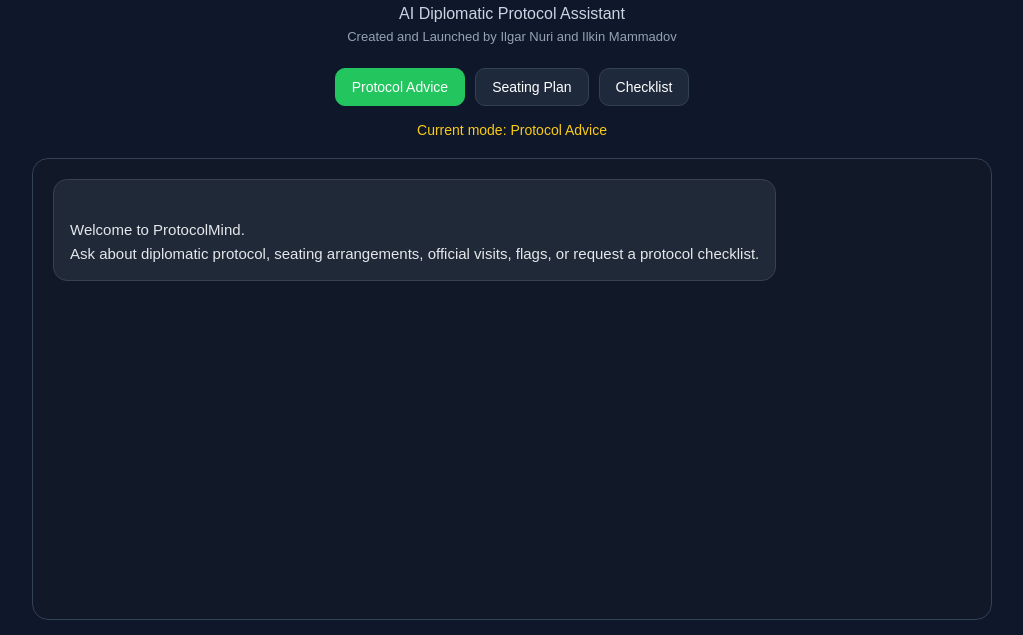
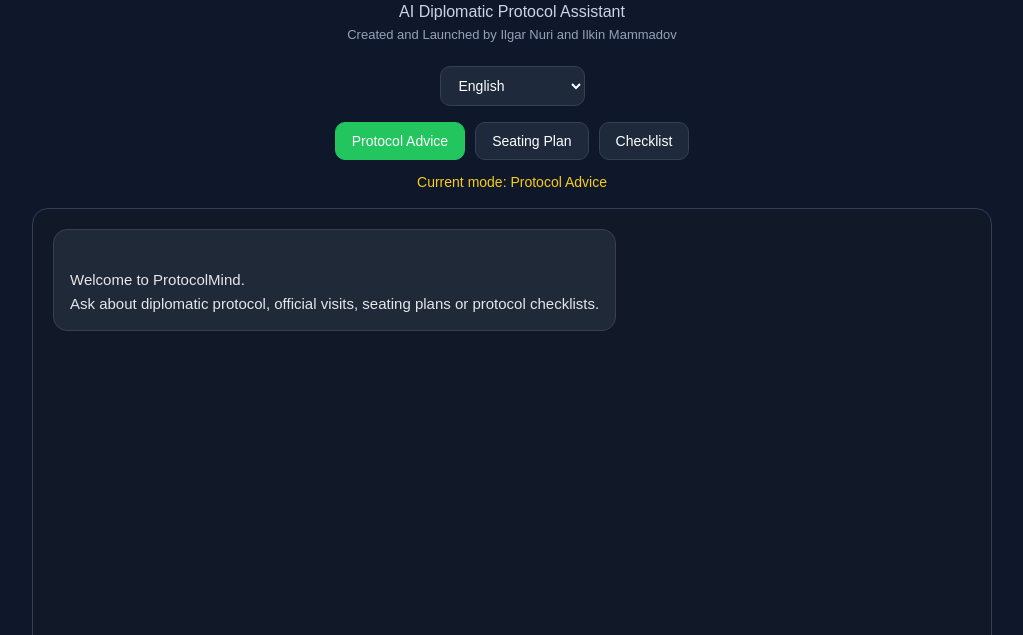
Before and after one commit to ilgarnuri123/protocolmind, a website: page index.html in a window 1280 px wide. Shown: the part 91-726 px from the top of the page, without its empty margins (128-1151 px from the left). Drawn offline with Linux system fonts and the light colour scheme.

Commit message:
Update index.html
Add language selector

```diff
--- a/index.html
+++ b/index.html
@@ -1,5 +1,5 @@
 <!DOCTYPE html>
-<html>
+<html lang="en">
 <head>
 <meta charset="UTF-8">
 <title>ProtocolMind</title>
@@ -22,7 +22,7 @@
 
 h1{
 text-align:center;
-margin-bottom:8px;
+margin-bottom:6px;
 }
 
 .subtitle{
@@ -38,12 +38,29 @@
 margin-bottom:24px;
 }
 
+.controls{
+display:flex;
+justify-content:center;
+gap:12px;
+flex-wrap:wrap;
+margin-bottom:16px;
+}
+
+.language-select{
+padding:10px 14px;
+border-radius:10px;
+border:1px solid #334155;
+background:#1e293b;
+color:white;
+font-size:14px;
+}
+
 .modes{
 display:flex;
 justify-content:center;
 gap:10px;
 flex-wrap:wrap;
-margin-bottom:16px;
+margin-bottom:14px;
 }
 
 .mode-btn{
@@ -65,7 +82,7 @@
 text-align:center;
 color:#facc15;
 font-size:14px;
-margin-bottom:20px;
+margin-bottom:18px;
 }
 
 .chat-box{
@@ -120,7 +137,7 @@
 outline:none;
 }
 
-.ask-btn, .clear-btn{
+.ask-btn,.clear-btn{
 padding:14px 20px;
 font-size:15px;
 border:none;
@@ -160,19 +177,32 @@
 <div class="subtitle">AI Diplomatic Protocol Assistant</div>
 <div class="credits">Created and Launched by Ilgar Nuri and Ilkin Mammadov</div>
 
+<div class="controls">
+
+<select id="languageSelect" class="language-select">
+<option value="English">English</option>
+<option value="Azərbaycan dili">Azərbaycan dili</option>
+<option value="Русский">Русский</option>
+<option value="Türkçe">Türkçe</option>
+</select>
+
+</div>
+
 <div class="modes">
-<button class="mode-btn active" onclick="setMode('advice', this)">Protocol Advice</button>
-<button class="mode-btn" onclick="setMode('seating', this)">Seating Plan</button>
-<button class="mode-btn" onclick="setMode('checklist', this)">Checklist</button>
+<button class="mode-btn active" onclick="setMode('advice',this)">Protocol Advice</button>
+<button class="mode-btn" onclick="setMode('seating',this)">Seating Plan</button>
+<button class="mode-btn" onclick="setMode('checklist',this)">Checklist</button>
 </div>
 
 <div class="mode-label" id="modeLabel">Current mode: Protocol Advice</div>
 
 <div class="chat-box" id="chatBox">
+
 <div class="message assistant">
 Welcome to ProtocolMind.
-Ask about diplomatic protocol, seating arrangements, official visits, flags, or request a protocol checklist.
+Ask about diplomatic protocol, official visits, seating plans or protocol checklists.
 </div>
+
 </div>
 
 <div class="input-row">
@@ -246,6 +276,7 @@
 async function ask(){
 
 const input=document.getElementById("question");
+const language=document.getElementById("languageSelect").value;
 
 const question=input.value.trim();
 
@@ -265,15 +296,20 @@
 try{
 
 const response=await fetch("/api/ask",{
+
 method:"POST",
+
 headers:{
 "Content-Type":"application/json"
 },
+
 body:JSON.stringify({
 question,
 mode:currentMode,
+language,
 history:conversationHistory.slice(-10)
 })
+
 });
 
 const data=await response.json();
@@ -299,7 +335,9 @@
 content:answer
 });
 
-}catch(err){
+}
+
+catch(err){
 
 loadingEl.innerText="Request failed: "+err.message;
 
```
